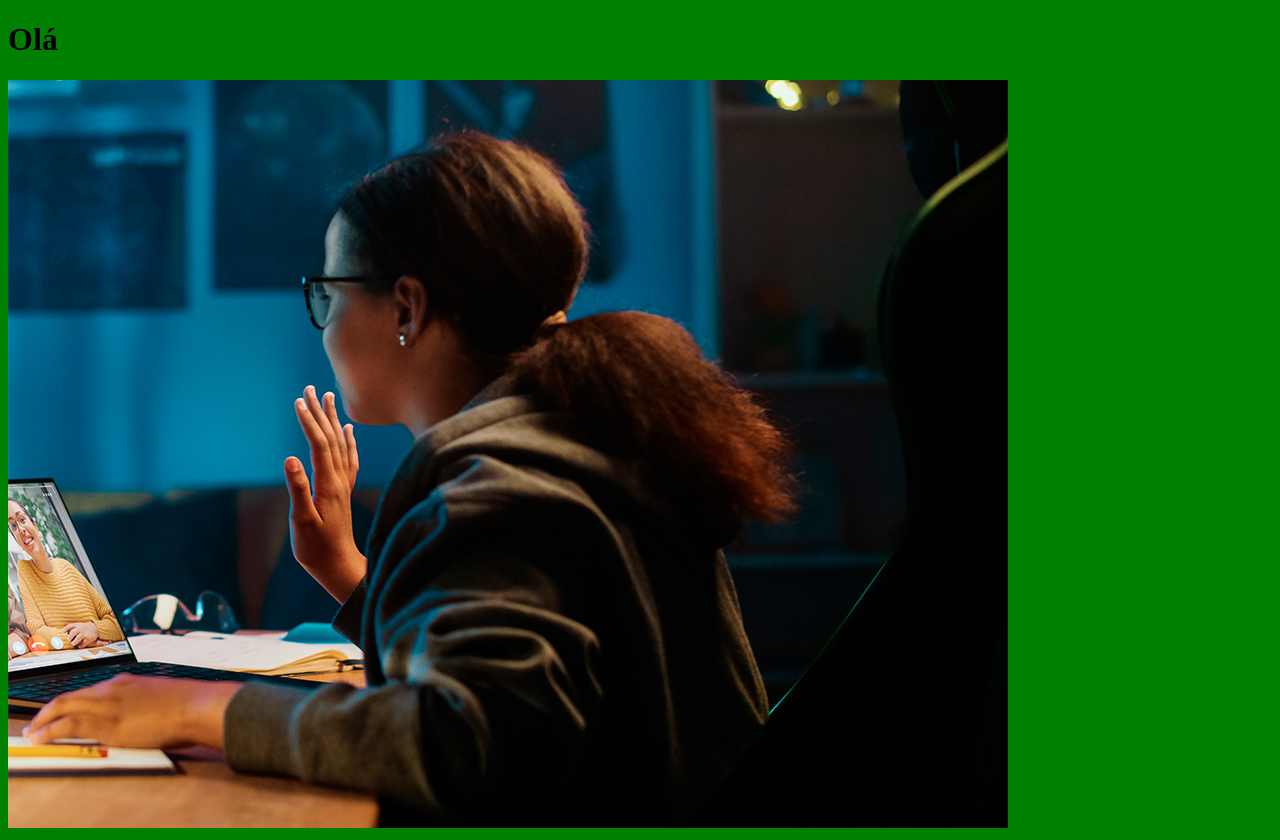
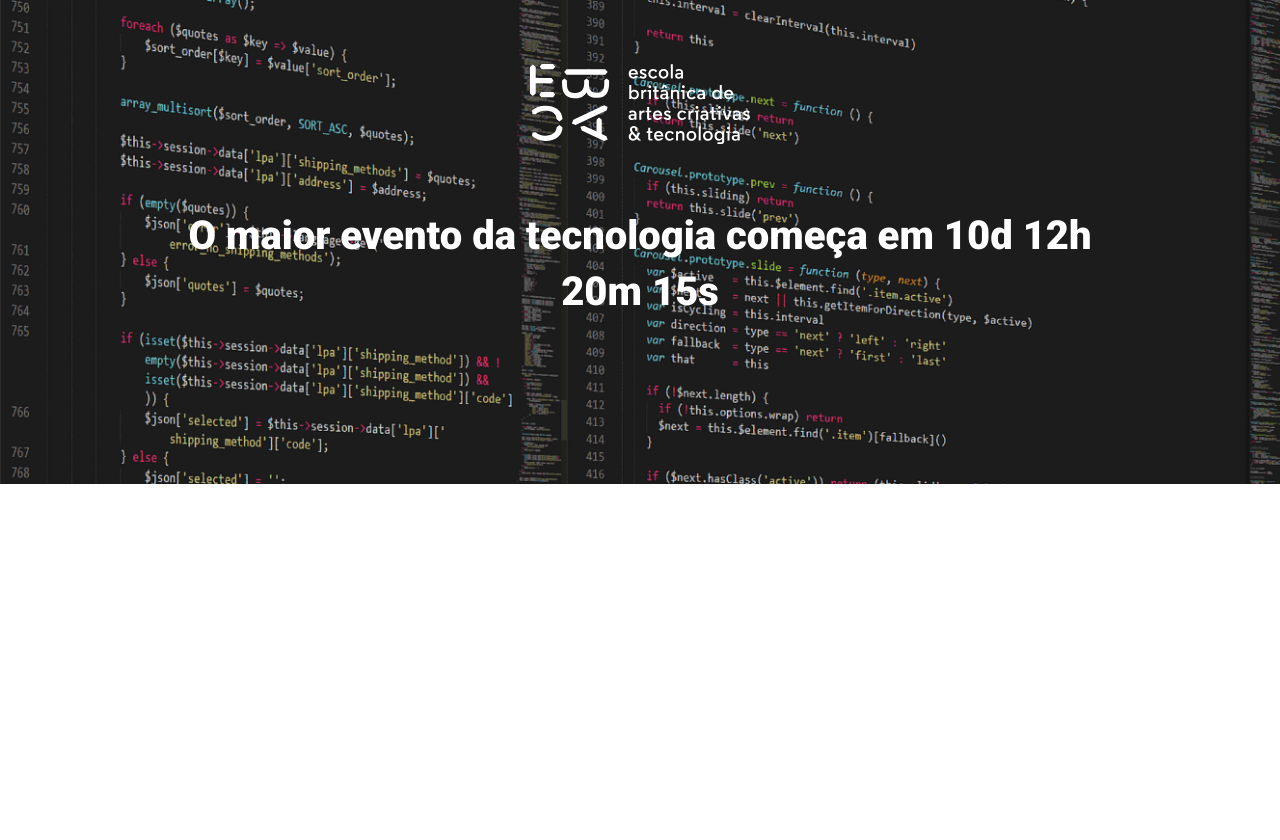
Before and after one commit to ManoelBarros22/ebac_mod_22, a website built with Parcel: page src/index.html in a window 1280 px wide. After the commit the page ends 800 px from the top, so only its background shows below. Built offline with nearby package versions, Linux system fonts and the light colour scheme.

Commit message:
criando o hero

```diff
--- a/src/index.html
+++ b/src/index.html
@@ -3,12 +3,24 @@
 <head>
     <meta charset="UTF-8">
     <meta name="viewport" content="width=device-width, initial-scale=1.0">
-    <title>Document</title>
+    <title>Mod 22</title>
+    <link rel="preconnect" href="https://fonts.googleapis.com">
+  <link rel="preconnect" href="https://fonts.gstatic.com" crossorigin>
+  <link href="https://fonts.googleapis.com/css2?family=Roboto:wght@900&display=swap" rel="stylesheet">
     <link rel="stylesheet" href="styles/style.scss">
 </head>
 <body>
-    <h1>Olá</h1>
-    <img src="./images/backend.png" alt="">
+    <header class="hero">
+            <div class="container">
+                <img class="hero__logo" src="./images/ebac_logo.svg" alt="EBAC">
+                <p class="hero__text">
+                    O maior evento da tecnologia começa em 10d 12h 20m 15s
+                </p>
+            </div>
+    </header>
+
+
+
     <script src="scripts/script.js"></script>
 </body>
 </html>
--- /dev/null
+++ b/src/styles/hero.scss
@@ -0,0 +1,23 @@
+.hero {
+    padding-top: 64px;
+    padding-bottom: 100px;
+    background-image: url(../images/fundo.png);
+    background-repeat: no-repeat;
+    background-size: cover;
+
+    &__text {
+        margin-top: 64px;
+        margin-bottom: 64px;
+        font-size: 40px;
+        line-height: 56px;
+        color: #fff;
+        font-weight: 800;
+        text-align: center;
+    }
+
+    &__logo {
+        margin: 0 auto;
+        height: 80px;
+        display: block;
+    }
+}
--- a/src/styles/style.scss
+++ b/src/styles/style.scss
@@ -1,3 +1,23 @@
-body {
-    background-color: green;
+@use 'hero';
+
+
+* {
+    margin: 0;
+    padding: 0;
+    box-sizing: border-box;
+    font-family: 'Roboto', sans-serif;
 }
+
+.container {
+    max-width: 960px;
+    width: 100%;
+    margin: 0 auto;
+
+    @media (max-width:640px) {  /* celular */
+            max-width: 80%;
+    }
+
+    @media (max-width: 1024px) { /* tablet  */
+            max-width: 90%;
+    }
+}
```
